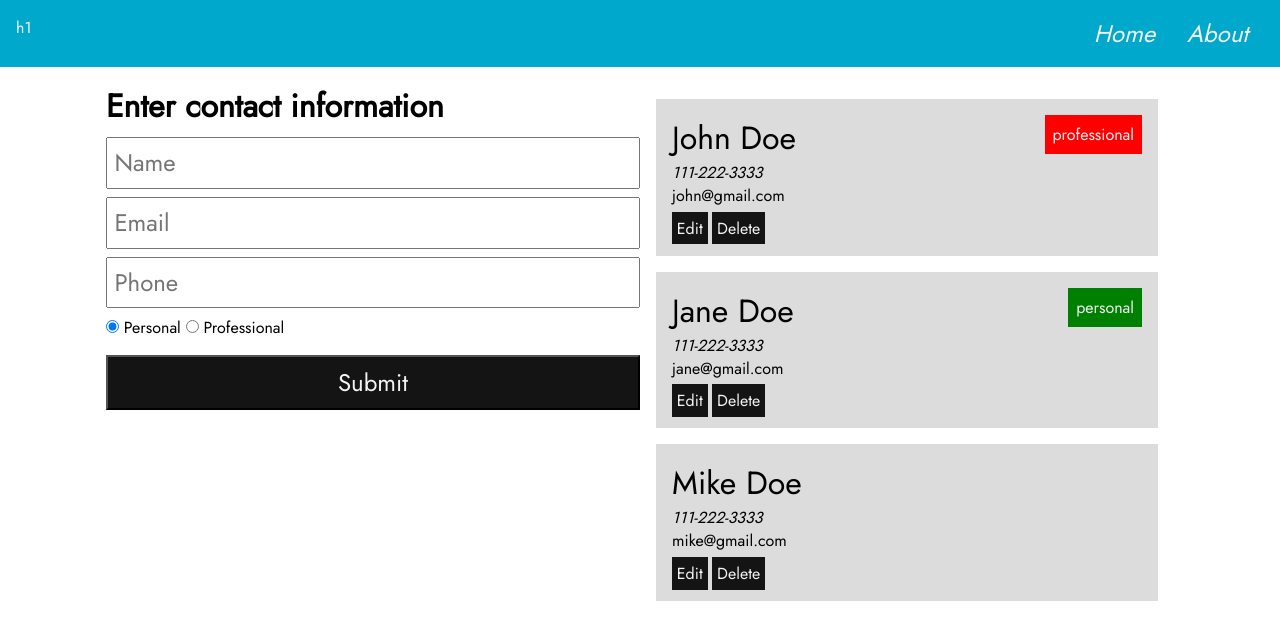
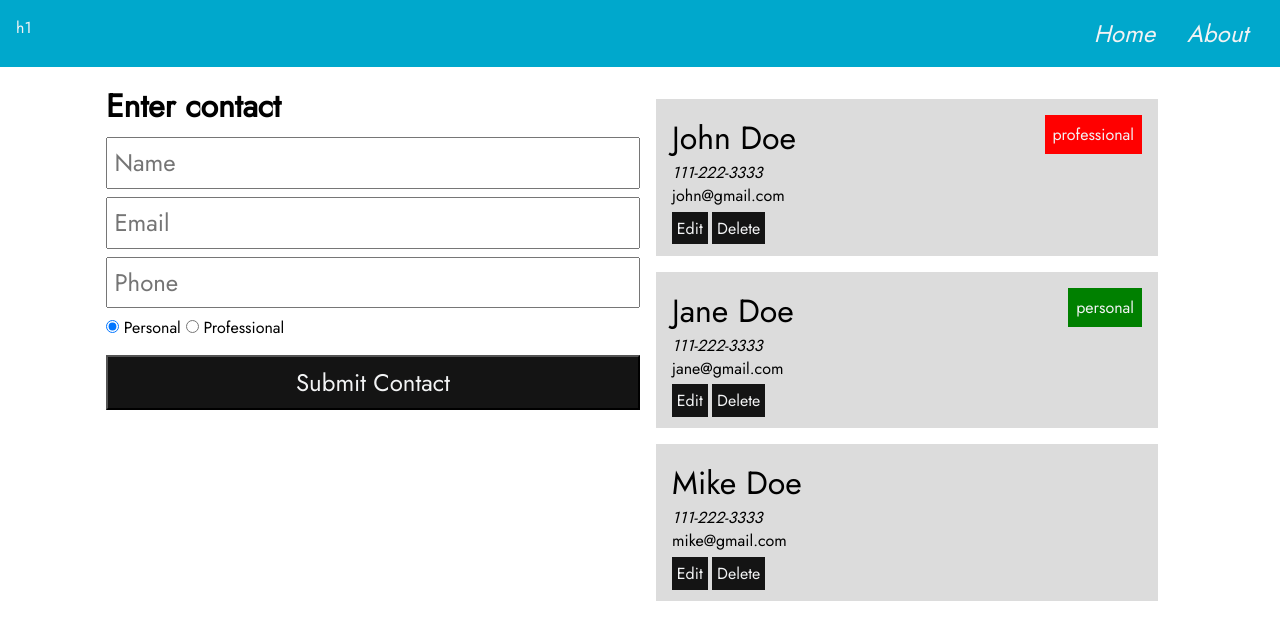
Before and after one commit to BRKittrell/conact-server, a React (Create React App) app in the folder client/: page / in a window 1280 px wide. Shown: the top 640 px of the page. Built offline with nearby package versions, Linux system fonts and the light colour scheme.

Commit message:
Added clear fields

```diff
--- a/client/src/components/contact/ContactForm.css
+++ b/client/src/components/contact/ContactForm.css
@@ -26,5 +26,18 @@
   background: var(--highlight);
 }
 
-.radio {
+.clearBtn {
+  background: red;
+  margin-top: 0.5rem;
+  padding: 0.7rem;
+  font-size: 1.5rem;
+  text-align: center;
+  color: var(--white);
+  background: var(--highlight);
+  transition: background 0.5s ease;
 }
+
+.clearBtn:hover {
+  cursor: pointer;
+  background: rgba(255, 0, 0);
+}
--- a/client/src/components/contact/ContactForm.js
+++ b/client/src/components/contact/ContactForm.js
@@ -1,11 +1,9 @@
-import React, { useState, useContext } from "react";
+import React, { useState, useContext, useEffect } from "react";
 import ContactContext from "../../context/contact/contactContext";
 import "./ContactForm.css";
 
 const ContactForm = () => {
   const contactContext = useContext(ContactContext);
-
-  const { addContact } = contactContext;
 
   const [contact, setContact] = useState({
     name: "",
@@ -13,10 +11,39 @@ const ContactForm = () => {
     phone: "",
     type: "personal",
   });
+  const { addContact, current, updateContact, clearCurrent } = contactContext;
+
+  useEffect(() => {
+    if (current !== null) {
+      setContact(current);
+    } else {
+      setContact({
+        name: "",
+        email: "",
+        phone: "",
+        type: "personal",
+      });
+    }
+  }, [contactContext, current]);
 
   const onSubmit = (e) => {
     e.preventDefault();
-    addContact(contact);
+    if (current) {
+      updateContact(contact);
+      clearCurrent();
+    } else {
+      addContact(contact);
+      setContact({
+        name: "",
+        email: "",
+        phone: "",
+        type: "personal",
+      });
+    }
+  };
+
+  const clearField = () => {
+    clearCurrent();
     setContact({
       name: "",
       email: "",
@@ -31,7 +58,7 @@ const ContactForm = () => {
   const { email, name, phone, type } = contact;
   return (
     <form autoComplete="off" onSubmit={onSubmit}>
-      <h1>Enter contact information</h1>
+      <h1>{current ? "Edit Contact" : "Enter contact"}</h1>
       <input
         type="text"
         name="name"
@@ -74,7 +101,16 @@ const ContactForm = () => {
         onChange={onChange}
       />{" "}
       Professional
-      <input type="submit" className="formSubmitBtn" />
+      <input
+        type="submit"
+        value={current ? "Edit Contact" : "Submit Contact"}
+        className="formSubmitBtn"
+      />
+      {current && (
+        <div className="clearBtn" onClick={clearField}>
+          Clear Contact Fields
+        </div>
+      )}
     </form>
   );
 };
--- a/client/src/components/contact/ContactItem.js
+++ b/client/src/components/contact/ContactItem.js
@@ -1,8 +1,17 @@
-import React, { Fragment } from "react";
+import React, { Fragment, useContext } from "react";
+import ContactContext from "../../context/contact/contactContext";
 import "./ContactItem.css";
+import { SET_CURRENT } from "../../context/types";
 
 const ContactItem = ({ contact }) => {
+  const contactContext = useContext(ContactContext);
   const { id, name, email, type, phone } = contact;
+  const { deleteContact, setCurrent, clearCurrent } = contactContext;
+
+  const onDelete = () => {
+    deleteContact(id);
+    clearCurrent();
+  };
 
   return (
     <div className="contactCard">
@@ -13,8 +22,12 @@ const ContactItem = ({ contact }) => {
         <li className="contactEmail">{email}</li>
       </ul>
       <div>
-        <div className="contactBtn">Edit</div>
-        <div className="contactBtn">Delete</div>
+        <div className="contactBtn" onClick={() => setCurrent(contact)}>
+          Edit
+        </div>
+        <div className="contactBtn" onClick={onDelete}>
+          Delete
+        </div>
       </div>
     </div>
   );
--- a/client/src/context/contact/ContactState.js
+++ b/client/src/context/contact/ContactState.js
@@ -1,11 +1,19 @@
 import React, { useReducer } from "react";
 import ContactContext from "./contactContext";
 import contactReducer from "./contactReducer";
+import { v4 as uuidv4 } from "uuid";
 
-import { ADD_CONTACT } from "../types";
+import {
+  ADD_CONTACT,
+  DELETE_CONTACT,
+  SET_CURRENT,
+  CLEAR_CURRENT,
+  UPDATE_CONTACT,
+} from "../types";
 
 const ContactState = (props) => {
   const initialState = {
+    current: null,
     contacts: [
       {
         id: 1,
@@ -34,15 +42,39 @@ const ContactState = (props) => {
 
   // Add Contact
   const addContact = (contact) => {
+    contact.id = uuidv4();
     dispatch({ type: ADD_CONTACT, payload: contact });
+  };
+
+  // Delete Contact
+  const deleteContact = (id) => {
+    dispatch({ type: DELETE_CONTACT, payload: id });
+  };
+
+  // Set current contact
+  const setCurrent = (contact) => {
+    dispatch({ type: SET_CURRENT, payload: contact });
+  };
+  // Clear current Contact
+  const clearCurrent = () => {
+    dispatch({ type: CLEAR_CURRENT });
+  };
+
+  // Edit contact
+  const updateContact = (contact) => {
+    dispatch({ type: UPDATE_CONTACT, payload: contact });
   };
 
   return (
     <ContactContext.Provider
       value={{
         contacts: state.contacts,
-        test: state.test,
+        current: state.current,
         addContact,
+        deleteContact,
+        setCurrent,
+        clearCurrent,
+        updateContact,
       }}
     >
       {props.children}
--- a/client/src/context/contact/contactReducer.js
+++ b/client/src/context/contact/contactReducer.js
@@ -1,4 +1,10 @@
-import { ADD_CONTACT } from "../types";
+import {
+  ADD_CONTACT,
+  DELETE_CONTACT,
+  SET_CURRENT,
+  CLEAR_CURRENT,
+  UPDATE_CONTACT,
+} from "../types";
 
 export default (state, action) => {
   switch (action.type) {
@@ -7,6 +13,31 @@ export default (state, action) => {
         ...state,
         contacts: [...state.contacts, action.payload],
       };
+    case CLEAR_CURRENT:
+      return {
+        ...state,
+        current: null,
+      };
+    case SET_CURRENT:
+      return {
+        ...state,
+        current: action.payload,
+      };
+    case DELETE_CONTACT:
+      return {
+        ...state,
+        contacts: state.contacts.filter((contact) => {
+          return contact.id !== action.payload;
+        }),
+      };
+
+    case UPDATE_CONTACT:
+      return {
+        ...state,
+        contacts: state.contacts.map((contact) => {
+          return contact.id === action.payload.id ? action.payload : contact;
+        }),
+      };
     default:
       return state;
   }
--- a/client/src/context/types.js
+++ b/client/src/context/types.js
@@ -1,6 +1,6 @@
 export const ADD_CONTACT = "ADD_CONTACT";
 export const DELETE_CONTACT = "DELETE_CONTACT";
-export const SET_CONTACT = "SET_CONTACT";
+export const SET_CURRENT = "SET_CURRENT";
 export const UPDATE_CONTACT = "UPDATE_CONTACT";
 export const FILTER_CONTACT = "FILER_CONTACT";
 export const CLEAR_FILTER = "CLEAR_FILTER";
```
